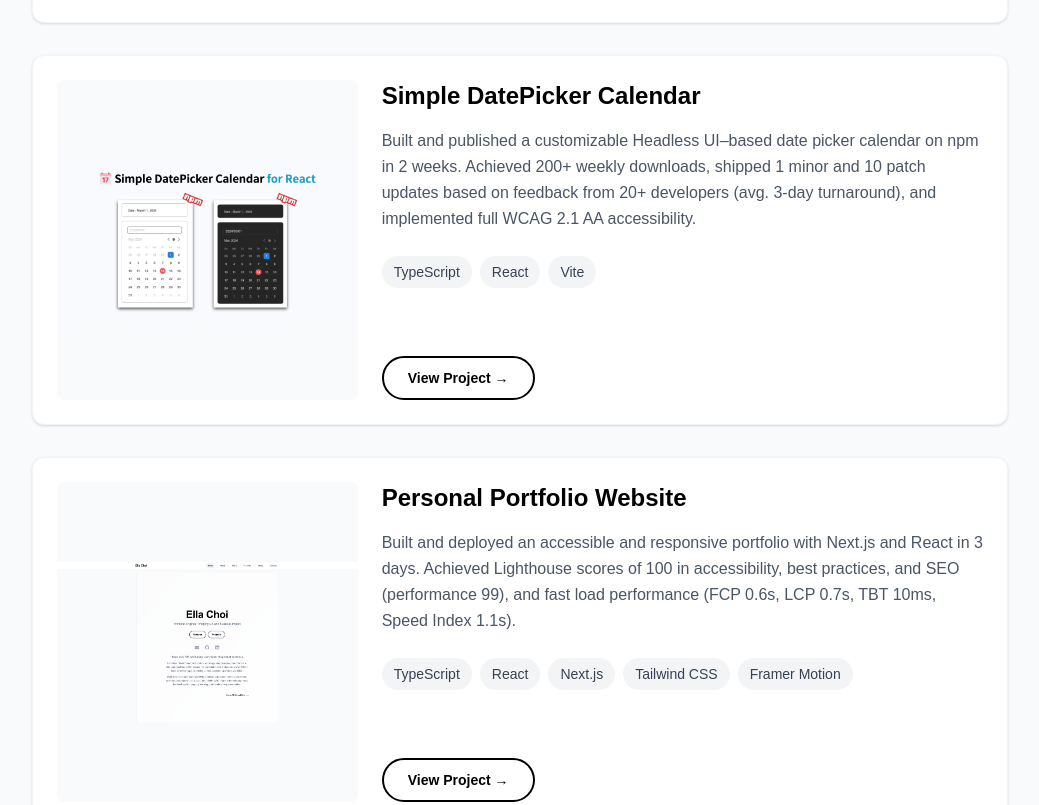
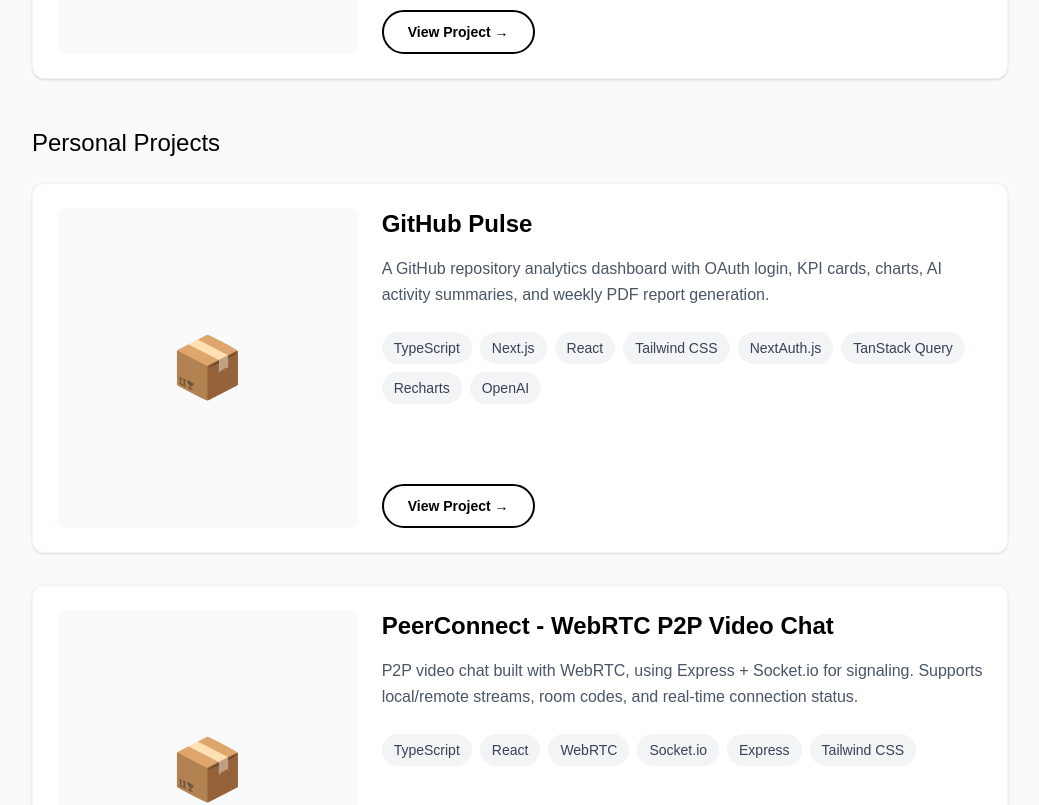
Before and after one commit to ella-yschoi/ella-yschoi.github.io, a Next.js app: page /projects in a window 1280 px wide. Shown: the part 1012-1817 px from the top of the page, without its empty margins (120-1159 px from the left). Built offline with nearby package versions, Linux system fonts and the light colour scheme.

Commit message:
feat: Add new projects and skills to enhance portfolio and skills section

```diff
--- a/src/app/projects/page.tsx
+++ b/src/app/projects/page.tsx
@@ -20,6 +20,40 @@ const projects = [
     tech: ['TypeScript', 'React', 'Vite'],
   },
   {
+    slug: 'github-pulse',
+    title: 'GitHub Pulse',
+    description:
+      'A GitHub repository analytics dashboard with OAuth login, KPI cards, charts, AI activity summaries, and weekly PDF report generation.',
+    image: undefined,
+    tech: [
+      'TypeScript',
+      'Next.js',
+      'React',
+      'Tailwind CSS',
+      'NextAuth.js',
+      'TanStack Query',
+      'Recharts',
+      'OpenAI',
+    ],
+    href: 'https://github-pulse.vercel.app',
+  },
+  {
+    slug: 'peer-connect',
+    title: 'PeerConnect - WebRTC P2P Video Chat',
+    description:
+      'P2P video chat built with WebRTC, using Express + Socket.io for signaling. Supports local/remote streams, room codes, and real-time connection status.',
+    image: undefined,
+    tech: [
+      'TypeScript',
+      'React',
+      'WebRTC',
+      'Socket.io',
+      'Express',
+      'Tailwind CSS',
+    ],
+    href: 'https://peer-cnct.vercel.app',
+  },
+  {
     slug: 'datepicker-calendar',
     title: 'Simple DatePicker Calendar',
     description:
@@ -35,6 +69,14 @@ const projects = [
     image: `${prefix}/images/project/portfolio-home.png`,
     tech: ['TypeScript', 'React', 'Next.js', 'Tailwind CSS', 'Framer Motion'],
   },
+  {
+    slug: 'random-picker',
+    title: 'Random Picker',
+    description:
+      'A simple and accessible random selection tool with clean UI and quick interactions.',
+    image: undefined,
+    tech: ['TypeScript', 'React', 'Vite', 'Emotion'],
+  },
 ];
 
 export default function ProjectsPage() {
@@ -49,10 +91,52 @@ export default function ProjectsPage() {
             clean code, performance, and accessibility.
           </p>
         </div>
-        <div className='grid gap-8'>
-          {projects.map((project) => (
-            <ProjectCard key={project.slug} {...project} variant='large' />
-          ))}
+        <div className='space-y-12'>
+          <section aria-labelledby='professional-projects-heading'>
+            <h2
+              id='professional-projects-heading'
+              className='text-2xl font-medium mb-6 text-black'
+            >
+              Professional Projects
+            </h2>
+            <div className='grid gap-8'>
+              {projects
+                .filter(
+                  (p) =>
+                    p.slug === 'vience-datahub' || p.slug === 'vience-workspace'
+                )
+                .map((project) => (
+                  <ProjectCard
+                    key={project.slug}
+                    {...project}
+                    variant='large'
+                  />
+                ))}
+            </div>
+          </section>
+
+          <section aria-labelledby='personal-projects-heading'>
+            <h2
+              id='personal-projects-heading'
+              className='text-2xl font-medium mb-6 text-black'
+            >
+              Personal Projects
+            </h2>
+            <div className='grid gap-8'>
+              {projects
+                .filter(
+                  (p) =>
+                    p.slug !== 'vience-datahub' && p.slug !== 'vience-workspace'
+                )
+                .map((project) => (
+                  <ProjectCard
+                    key={project.slug}
+                    {...project}
+                    variant='large'
+                  />
+                ))}
+            </div>
+          </section>
         </div>
       </div>
     </section>
--- a/src/app/skills/page.tsx
+++ b/src/app/skills/page.tsx
@@ -13,7 +13,13 @@ import {
   SiGit,
   SiJest,
   SiVitest,
+  SiPython,
+  SiExpress,
+  SiStorybook,
+  SiSocketdotio,
+  SiReactquery,
 } from 'react-icons/si';
+import { FaAws } from 'react-icons/fa';
 import { MdWidgets, MdOutlineTipsAndUpdates } from 'react-icons/md';
 import { FaProjectDiagram } from 'react-icons/fa';
 
@@ -30,6 +36,12 @@ const skillsData = {
       logo: <SiTypescript className='text-blue-500' />,
       description:
         'Building a safe development environment through type safety. Writing robust code using interfaces, generics, and union types.',
+    },
+    {
+      name: 'Python',
+      logo: <SiPython className='text-blue-500' />,
+      description:
+        'Batch scripting and GitHub Actions deployment automation. Experience building small CLI tools and release workflows.',
     },
     {
       name: 'HTML',
@@ -58,6 +70,12 @@ const skillsData = {
         'A React-based full-stack framework. Developing high-performance web applications using SSR, SSG, and the App Router.',
     },
     {
+      name: 'Express.js',
+      logo: <SiExpress className='text-black' />,
+      description:
+        'Building REST APIs, WebSocket signaling servers, and backend services. Experience with Socket.io integration and PDF generation pipelines.',
+    },
+    {
       name: 'Vite',
       logo: <SiVite className='text-purple-400' />,
       description:
@@ -68,6 +86,18 @@ const skillsData = {
       logo: <MdWidgets className='text-gray-400' />,
       description:
         'A lightweight state management library. Optimizing applications by separating global/local state and reducing complexity.',
+    },
+    {
+      name: 'TanStack Query',
+      logo: <SiReactquery className='text-amber-500' />,
+      description:
+        'Server-state management with caching, background refetching, and optimistic updates for resilient data fetching.',
+    },
+    {
+      name: 'Socket.io',
+      logo: <SiSocketdotio className='text-black' />,
+      description:
+        'Real-time communication for chat and signaling. Implementing rooms, presence, and reliability strategies with backoff.',
     },
     {
       name: 'TailwindCSS',
@@ -100,7 +130,13 @@ const skillsData = {
         'A high-resolution image viewer library. Implemented visualization for pathology images and large SVS files.',
     },
   ],
-  devops: [
+  tools: [
+    {
+      name: 'AWS',
+      logo: <FaAws className='text-orange-500' />,
+      description:
+        'Basic EC2 usage and SSH connection experience. Comfortable connecting and operating instances for simple deployments.',
+    },
     {
       name: 'GitHub Actions',
       logo: <SiGithubactions className='text-blue-400' />,
@@ -112,6 +148,12 @@ const skillsData = {
       logo: <SiGit className='text-gray-400' />,
       description:
         'Version control and collaboration tool. Systematic code management through branch strategies and commit conventions.',
+    },
+    {
+      name: 'Storybook',
+      logo: <SiStorybook className='text-pink-500' />,
+      description:
+        'UI component development environment. Documenting states and interactions with isolated stories and visual regression readiness.',
     },
     {
       name: 'Jest',
@@ -211,7 +253,7 @@ export default function SkillsPage() {
           title='Frameworks & Libraries'
           items={skillsData.frameworks}
         />
-        <SkillSection title='DevOps & Tools' items={skillsData.devops} />
+        <SkillSection title='Tools & Testing' items={skillsData.tools } />
         <SkillSection
           title='Development Principles'
           items={skillsData.principles}
--- a/src/components/ProjectsSection.tsx
+++ b/src/components/ProjectsSection.tsx
@@ -9,7 +9,7 @@ const prefix = process.env.NEXT_PUBLIC_BASE_PATH ?? '';
 const projects = [
   {
     slug: 'vience-datahub',
-    title: 'DataHub',
+    title: 'VIENCE - DataHub',
     description:
       'A cloud-based pathology data management service built with React and TypeScript. Supports efficient organization of large-scale files through features like drag-and-drop upload, folder management, and list/grid view switching. Provides a performant interface for navigating deeply nested directory structures and displaying metadata for high-resolution image datasets.',
     image: `${prefix}/images/project/datahub-desktop-lightmode.png`,
@@ -17,27 +17,62 @@ const projects = [
   },
   {
     slug: 'vience-workspace',
-    title: 'Workspace',
+    title: 'VIENCE - Workspace',
     description:
       'A visual programming platform that enables researchers to construct image processing workflows through a drag-and-drop node editor. Includes core nodes such as Data Selector, Patch Generator, and High-Resolution Viewer, allowing users to configure and preview data pipelines in real time within a single interface.',
     image: `${prefix}/images/project/workspace-viewer-lightmode.png`,
     tech: ['TypeScript', 'React', 'Vite'],
   },
   {
+    slug: 'peer-connect',
+    title: 'P2P Video Chat - PeerConnect',
+    description:
+      'A peer-to-peer video chat app exploring WebRTC with real-time signaling via Socket.io and an Express server.',
+    image: undefined,
+    tech: [
+      'TypeScript',
+      'React',
+      'WebRTC',
+      'Socket.io',
+      'Express',
+      'Tailwind CSS',
+    ],
+    href: 'https://peer-cnct.vercel.app',
+  },
+  {
+    slug: 'github-pulse',
+    title: 'Dashboard - GitHub Pulse',
+    description:
+      'A personal GitHub analytics dashboard with OAuth, OG image sharing, AI activity summaries, charts, and weekly PDF reports.',
+    image: undefined,
+    tech: [
+      'TypeScript',
+      'Next.js',
+      'React',
+      'Tailwind CSS',
+      'NextAuth.js',
+      'TanStack Query',
+      'Recharts',
+      'OpenAI',
+    ],
+    href: 'https://github-pulse.vercel.app',
+  },
+  {
     slug: 'datepicker-calendar',
-    title: 'Simple DatePicker Calendar',
+    title: 'Open Source - DatePicker Calendar',
     description:
       'Developed and published a fully customizable React date selection component to npm that complies with WCAG 2.1 AA accessibility standards, applies Headless UI patterns for design system flexibility, and has been continuously improved through 10 patch updates and 1 minor update based on feedback from over 20 developers.',
     image: `${prefix}/images/project/calendar-thumbnail.jpeg`,
     tech: ['TypeScript', 'React', 'Vite'],
   },
   {
-    slug: 'personal-portfolio',
-    title: 'Personal Portfolio Website',
+    slug: 'random-picker',
+    title: 'Open Source - Random Picker',
     description:
-      'Built a comprehensive developer portfolio website using Next.js 15 and modern frontend technologies to showcase my projects, skills, and professional journey. Implemented accessibility-first design with WCAG AAA compliance.',
-    image: `${prefix}/images/project/portfolio-home.png`,
-    tech: ['TypeScript', 'React', 'Next.js', 'Tailwind CSS', 'Framer Motion'],
+      'A lightweight random selection utility app for quick choices with a simple, accessible UI.',
+    image: undefined,
+    tech: ['TypeScript', 'React', 'Vite', 'Emotion'],
+    href: 'https://random-picker-zeta.vercel.app',
   },
 ];
 
--- a/src/components/SkillsSection.tsx
+++ b/src/components/SkillsSection.tsx
@@ -9,13 +9,17 @@ import {
   SiTypescript,
   SiReact,
   SiTailwindcss,
-  SiVite,
   SiNextdotjs,
   SiGit,
   SiGithubactions,
   SiJest,
   SiVitest,
+  SiPython,
+  SiExpress,
+  SiStorybook,
+  SiSocketdotio,
 } from 'react-icons/si';
+import { FaAws } from 'react-icons/fa';
 
 const skills = [
   { name: 'HTML', icon: <SiHtml5 className='text-red-500' /> },
@@ -23,9 +27,13 @@ const skills = [
   { name: 'JavaScript', icon: <SiJavascript className='text-yellow-400' /> },
   { name: 'TypeScript', icon: <SiTypescript className='text-blue-500' /> },
   { name: 'React', icon: <SiReact className='text-sky-400' /> },
+  { name: 'Next.js', icon: <SiNextdotjs className='text-black' /> },
+  { name: 'Express.js', icon: <SiExpress className='text-black' /> },
+  { name: 'Python', icon: <SiPython className='text-blue-500' /> },
   { name: 'TailwindCSS', icon: <SiTailwindcss className='text-sky-400' /> },
-  { name: 'Vite', icon: <SiVite className='text-purple-400' /> },
-  { name: 'Next.js', icon: <SiNextdotjs className='text-black' /> },
+  { name: 'Storybook', icon: <SiStorybook className='text-pink-500' /> },
+  { name: 'Socket.io', icon: <SiSocketdotio className='text-black' /> },
+  { name: 'AWS', icon: <FaAws className='text-orange-500' /> },
   { name: 'Git', icon: <SiGit className='text-gray-400' /> },
   {
     name: 'GitHub Actions',
```
